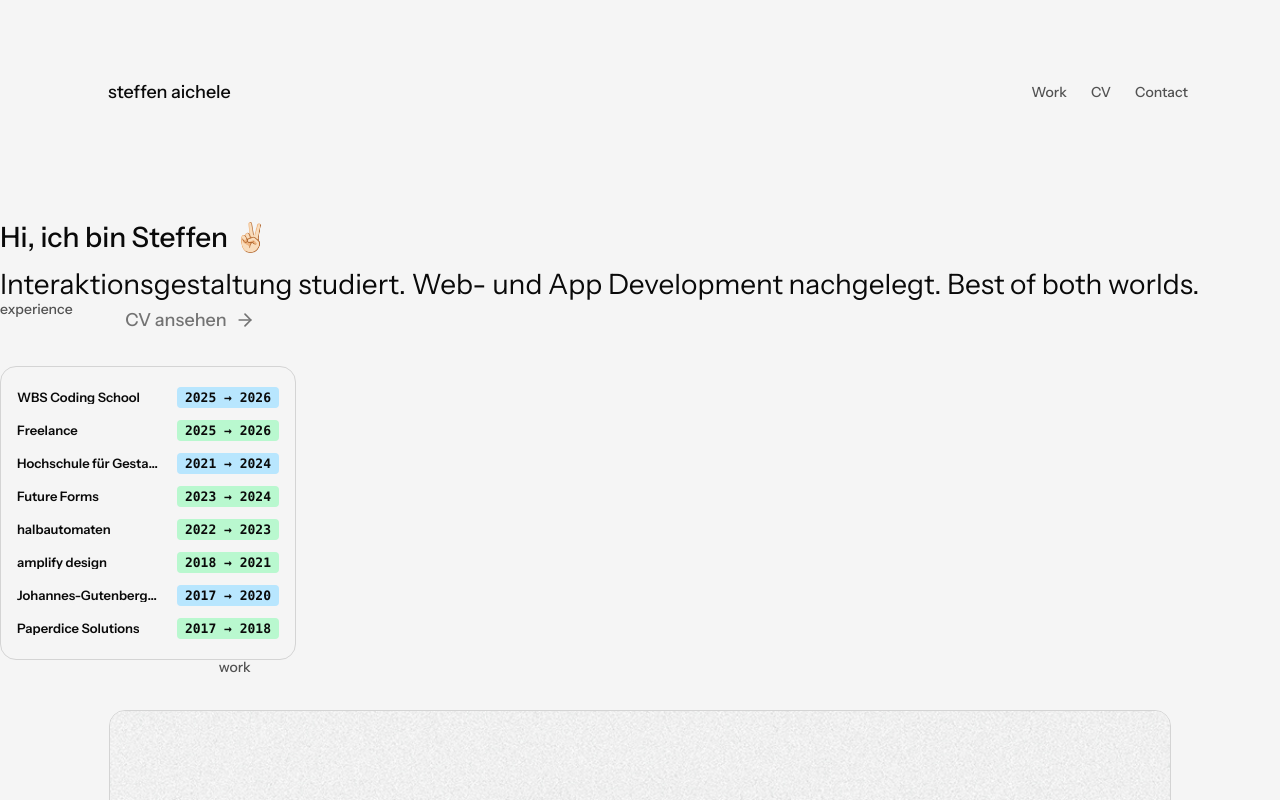
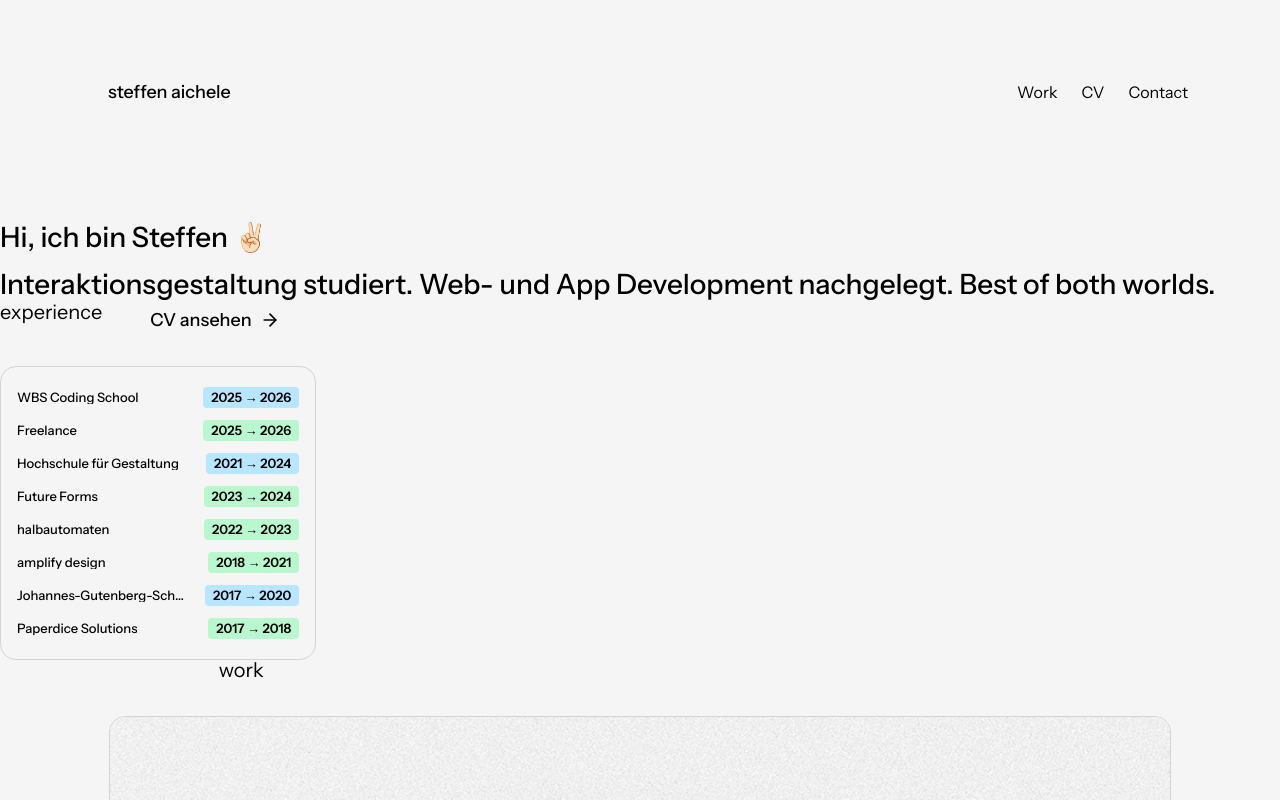
Before and after one commit to steffenaichele/portfolio, a Next.js app: page / in a window 1280 px wide. Shown: the top 800 px of the page. Built offline with nearby package versions, Linux system fonts and the light colour scheme.

Commit message:
refactor: update color variables

```diff
--- a/src/app/styles/globals.css
+++ b/src/app/styles/globals.css
@@ -12,29 +12,23 @@
 	--font-mono: ui-monospace, SFMono-Regular, Menlo, Monaco, Consolas, "Liberation Mono", "Courier New", monospace;
 
 	/* Colors */
-	--color-bg: var(--color-neutral-900);
+	--color-bg: var(--color-black);
 	--color-bg-elevated: var(--color-neutral-100);
 
-	--text-primary: var(--color-neutral-950);
-	--text-secondary: var(--color-neutral-800);
-	--text-tertiary: var(--color-neutral-600);
-	--text-quaternary: var(--color-neutral-500);
-	--text-inverted: var(--color-white);
+	--color-text-primary: var(--color-neutral-950);
+	--color-text-secondary: var(--color-neutral-800);
+	--color-text-tertiary: var(--color-neutral-600);
+	--color-text-quaternary: var(--color-neutral-500);
 
-	--button-label-primary: var(--text-inverted);
-	--button-bg-primary: var(--color-neutral-900);
-	--button-bg-primary-hover: var(--color-neutral-950);
-	--button-bg-primary-active: var(--color-black);
+	--color-button-primary-label: var(--color-text-primary);
+	--color-button-primary-bg: var(--color-white);
+	--color-button-primary-bg-hover: var(--color-neutral-200);
+	--color-button-primary-bg-active: var(--color-neutral-400);
 
-	--button-label-secondary: var(--text-secondary);
-	--button-bg-secondary: var(--color-white);
-	--button-bg-secondary-hover: var(--color-neutral-100);
-	--button-bg-secondary-active: var(--color-neutral-200);
-
-	--button-label-ghost: var(--text-quaternary);
-	--button-label-ghost-hover: var(--text-secondary);
-	--button-bg-ghost: bg-transparent;
-	--button-bg-ghost-active: var(--color-neutral-200);
+	/* --color-button-secondary-label: var(--color-text-secondary);
+	--color-button-secondary-bg: var(--color-white);
+	--color-button-secondary-bg-hover: var(--color-neutral-100);
+	--color-button-secondary-bg-active: var(--color-neutral-200); */
 
 	--color-footer-bg: var(--color-bg);
 	--color-footer-text-primary: var(--color-neutral-50);
@@ -58,19 +52,19 @@
 	h2 {
 		font-size: 24px;
 		line-height: 135%;
+		font-weight: 500;
+	}
+
+	h3 {
+		font-size: 20px;
+		line-height: 100%;
 		font-weight: 400;
 	}
 
-	h3 {
-		font-size: 14px;
+	h4 {
+		font-size: 18px;
 		line-height: 100%;
 		font-weight: 500;
-	}
-
-	h4 {
-		font-size: 16px;
-		line-height: 100%;
-		font-weight: 600;
 	}
 
 	h5 {
@@ -80,23 +74,18 @@
 	}
 
 	h6 {
-		font-family: var(--font-mono);
-		font-size: 14px;
+		font-size: 16px;
 		line-height: 100%;
 		font-weight: 600;
 		white-space: nowrap;
+		text-transform: uppercase;
+		letter-spacing: 0;
 	}
 
 	.p-md {
 		font-size: 18px;
 		line-height: 150%;
 		font-weight: 400;
-	}
-
-	.label-sm {
-		font-size: 14px;
-		line-height: 100%;
-		font-weight: 500;
 	}
 
 	.label-md {
```
